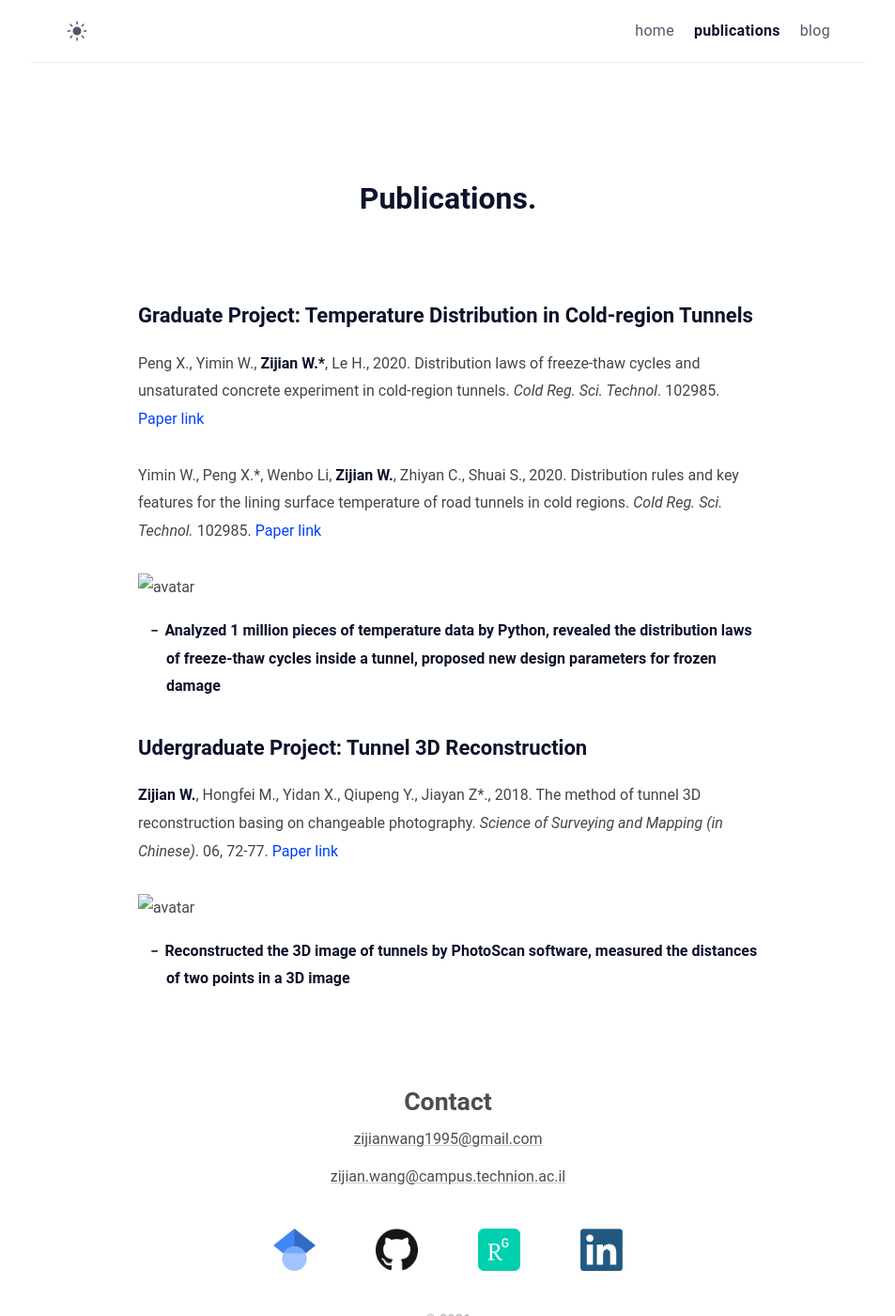
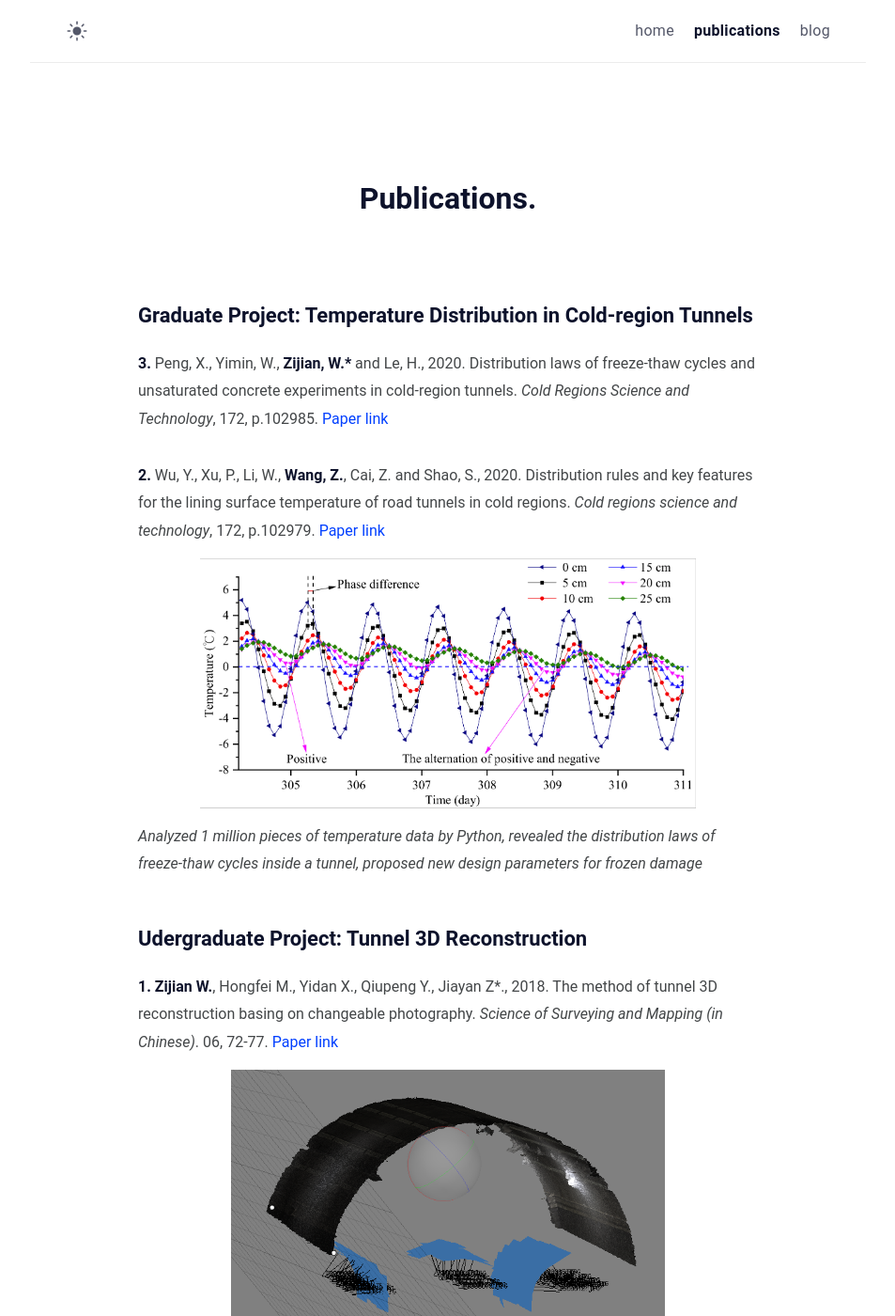
Before and after one commit to ZijianWang-ZW/zijianwang-zw.github.io, a Jekyll site: the page built from publications.md, in a window 1280 px wide and 1400 px high. Shown: the whole window at 94% size, without its empty margins (163-1116 px from the left). Built offline with Jekyll 4.4.1, drawn with Linux system fonts in a browser that asks for light colours.

Commit message:
modify publication

```diff
--- a/publications.md
+++ b/publications.md
@@ -8,21 +8,16 @@ comments: false
 
 
 ## Graduate Project: Temperature Distribution in Cold-region Tunnels
-Peng X., Yimin W., **Zijian W.\***, Le H., 2020. Distribution laws of freeze-thaw cycles and unsaturated concrete experiment in cold-region tunnels. *Cold Reg. Sci. Technol*. 102985. [Paper link](https://doi.org/10.1016/j.coldregions.2019.102985)
+**3.** Peng, X., Yimin, W., **Zijian, W.\*** and Le, H., 2020. Distribution laws of freeze-thaw cycles and unsaturated concrete experiments in cold-region tunnels. *Cold Regions Science and Technology*, 172, p.102985. [Paper link](https://doi.org/10.1016/j.coldregions.2019.102985)
 
-Yimin W., Peng X.\*, Wenbo Li, **Zijian W.**, Zhiyan C., Shuai S., 2020. Distribution rules and key features for the lining surface temperature of road tunnels in cold regions. *Cold Reg. Sci. Technol.* 102985. [Paper link](https://doi.org/10.1016/j.coldregions.2019.102979)
-
-
-![avatar](tunneltemp.png)
-<!-- <img src="./tunneltemp.png" alt="Tunnel temperature curves"/> -->
-* **Analyzed 1 million pieces of temperature data by Python, revealed the distribution laws of freeze-thaw cycles inside a tunnel, proposed new design parameters for frozen damage**
-
-
+**2.**  Wu, Y., Xu, P., Li, W., **Wang, Z.**, Cai, Z. and Shao, S., 2020. Distribution rules and key features for the lining surface temperature of road tunnels in cold regions. *Cold regions science and technology*, 172, p.102979. [Paper link](https://doi.org/10.1016/j.coldregions.2019.102979)
+<div align=center><img src="tunneltemp.png" width="80%" /></div>
+<!-- ![avatar](tunneltemp.png){:width="70%"} -->
+*Analyzed 1 million pieces of temperature data by Python, revealed the distribution laws of freeze-thaw cycles inside a tunnel, proposed new design parameters for frozen damage*
 
 ## Udergraduate Project: Tunnel 3D Reconstruction
-
-**Zijian W.**, Hongfei M., Yidan X., Qiupeng Y., Jiayan Z\*., 2018. The method of tunnel 3D reconstruction basing on changeable photography. *Science of Surveying and Mapping (in Chinese)*. 06, 72-77. [Paper link](https://kns.cnki.net/KCMS/detail/detail.aspx?dbcode=CJFQ&dbname=CJFDLAST2018&filename=CHKD201806012&v=MjcxNjJDVVI3cWZadVJ1Rml6aFVMdkpKaVhBYXJHNEg5bk1xWTlFWm9SOGVYMUx1eFlTN0RoMVQzcVRyV00xRnI=)
-
-![avatar](tunnel3D.png)
-<!-- <img src="./tunnel3D.png" alt="Tunnel 3D"/> -->
-* **Reconstructed the 3D image of tunnels by PhotoScan software, measured the distances of two points in a 3D image**
+**1.** **Zijian W.**, Hongfei M., Yidan X., Qiupeng Y., Jiayan Z\*., 2018. The method of tunnel 3D reconstruction basing on changeable photography. *Science of Surveying and Mapping (in Chinese)*. 06, 72-77. [Paper link](https://kns.cnki.net/KCMS/detail/detail.aspx?dbcode=CJFQ&dbname=CJFDLAST2018&filename=CHKD201806012&v=MjcxNjJDVVI3cWZadVJ1Rml6aFVMdkpKaVhBYXJHNEg5bk1xWTlFWm9SOGVYMUx1eFlTN0RoMVQzcVRyV00xRnI=)
+<div align=center><img src="tunnel3D.png" width="70%" /></div>
+<!-- ![avatar](tunnel3D.png){:width="70%"} -->
+<!-- <img src="tunnel3D.png" alt="tunnel 3D"> -->
+*Reconstructed the 3D image of tunnels by PhotoScan software, measured the distances of two points in a 3D image*
```
Also changed, not shown: publications/tunnel3D.png (added), publications/tunneltemp.png (added).
